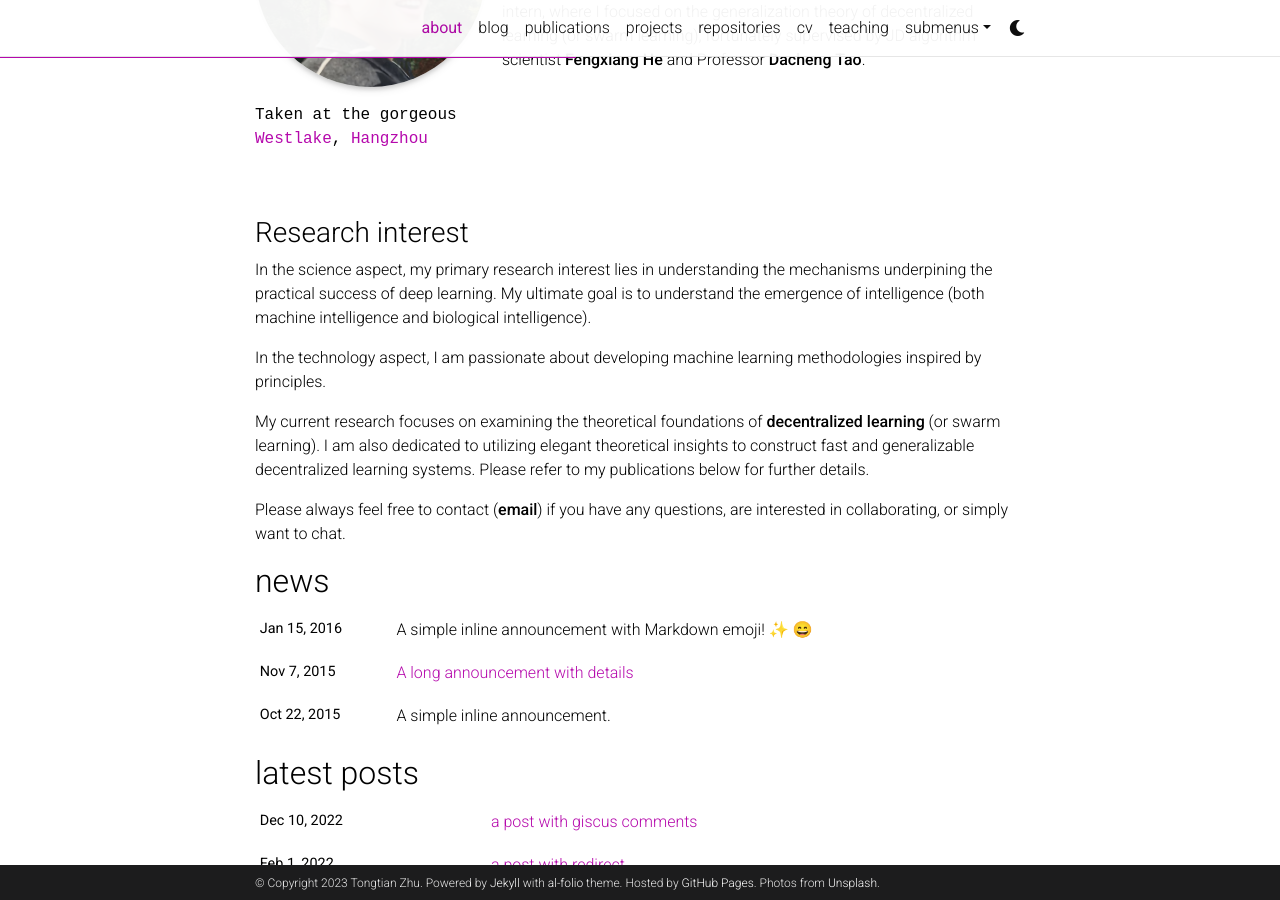
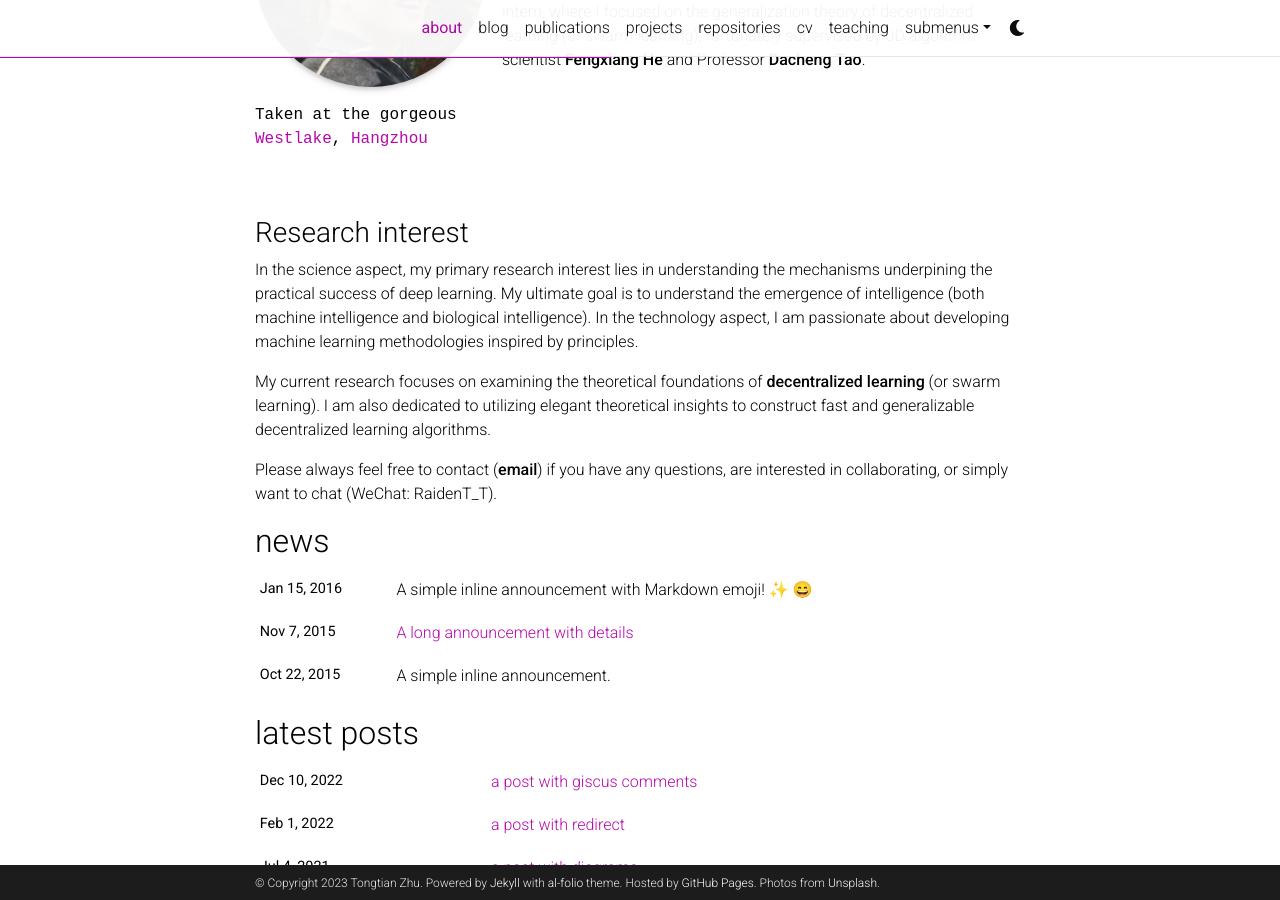
Before and after one commit to Raiden-Zhu/Raiden-Zhu.github.io, a Jekyll site: the page built from _pages/about.md, in a window 1280 px wide and 900 px high, scrolled down 313 px. Built offline with Jekyll 4.4.1, drawn with Linux system fonts in a browser that asks for light colours; full-size pictures stand in for the smaller copies a plugin makes; emoji names are drawn with the system emoji font; comment, search, counter and statistics services are not loaded; a style sheet for code colours, icons or effects is not loaded.

Commit message:
Update about.md

```diff
--- a/_pages/about.md
+++ b/_pages/about.md
@@ -26,12 +26,11 @@ I am Tongtian Zhu (prounced as "Tong-tee-an Joo"), a second-year PhD student at
 ### Research interest
 
 In the science aspect, my primary research interest lies in understanding the mechanisms underpining the practical success of deep learning. My ultimate goal is to understand the emergence of intelligence (both machine intelligence and biological intelligence).
-
 In the technology aspect, I am passionate about developing machine learning methodologies inspired by principles.
 
-My current research focuses on examining the theoretical foundations of **decentralized learning** (or swarm learning). I am also dedicated to utilizing elegant theoretical insights to construct fast and generalizable decentralized learning systems. Please refer to my publications below for further details.
+My current research focuses on examining the theoretical foundations of **decentralized learning** (or swarm learning). I am also dedicated to utilizing elegant theoretical insights to construct fast and generalizable decentralized learning algorithms.
 
-Please always feel free to contact ([**email**](raiden@zju.edu.cn)) if you have any questions, are interested in collaborating, or simply want to chat.
+Please always feel free to contact ([**email**](raiden@zju.edu.cn)) if you have any questions, are interested in collaborating, or simply want to chat (WeChat: RaidenT_T).
 
 <!-- Write your biography here. Tell the world about yourself. Link to your favorite [subreddit](http://reddit.com). You can put a picture in, too. The code is already in, just name your picture `prof_pic.jpg` and put it in the `img/` folder.
 
```
